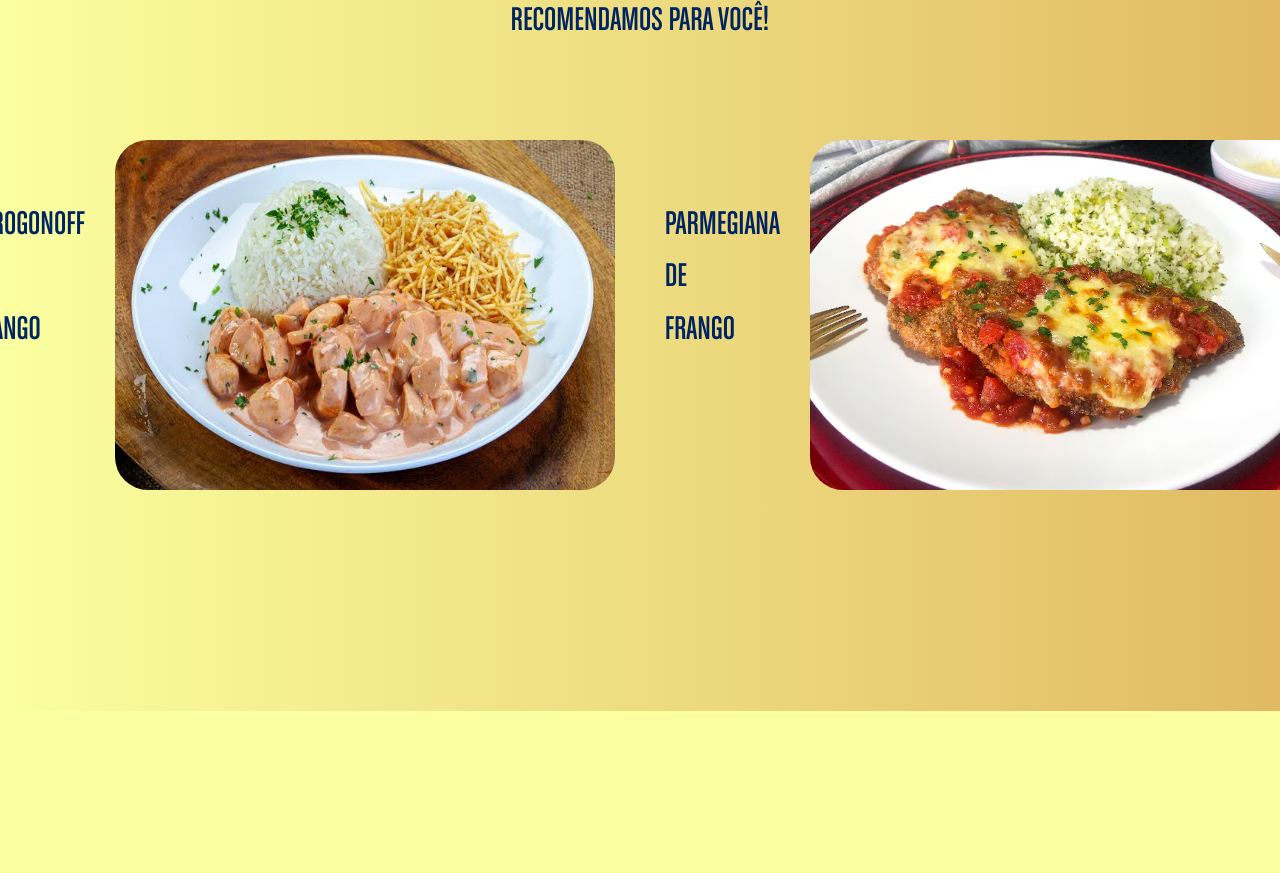
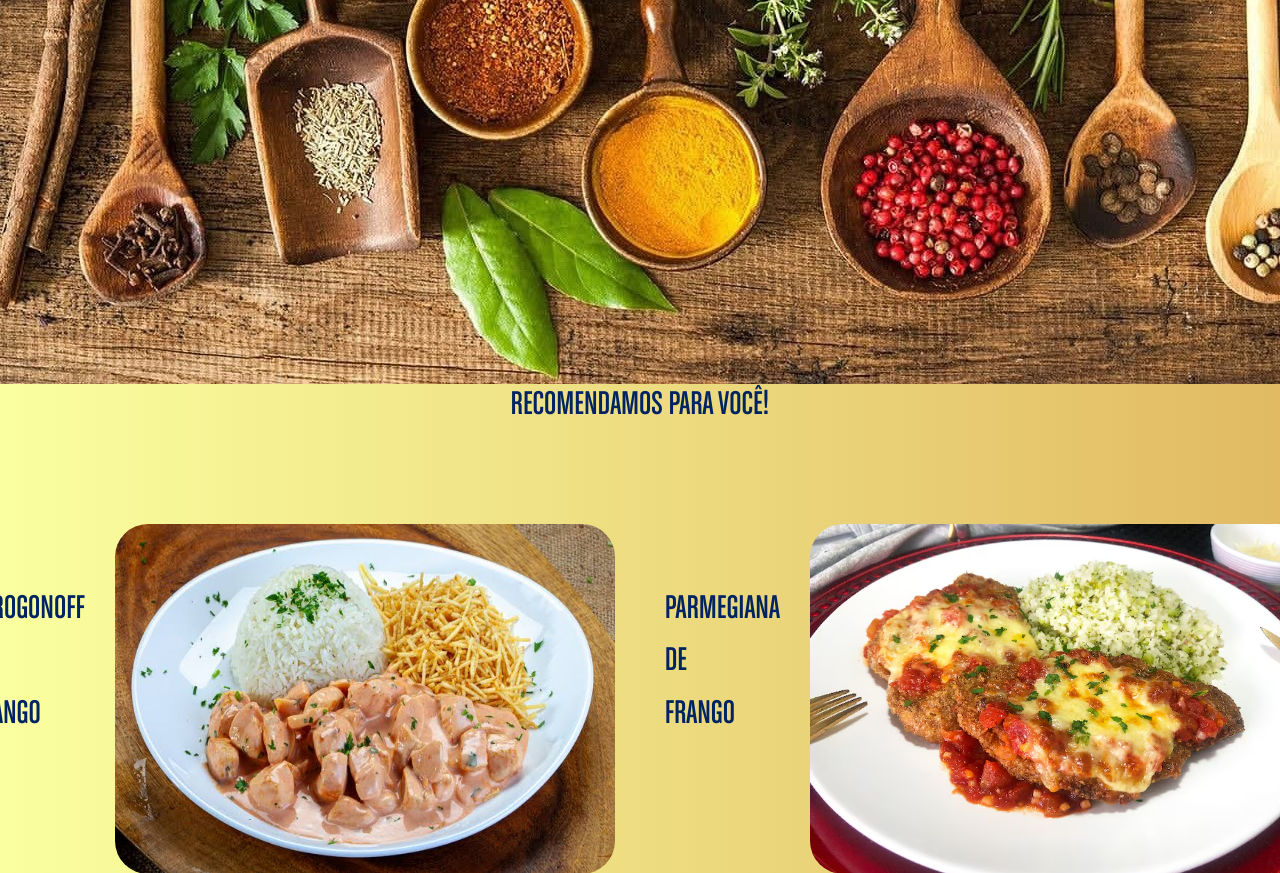
Before and after one commit to Guilherme-Eufrasio/mastercook-em-django, a Django app: page / in a window 1280 px wide; the page is wider, and only the part inside the window is pictured. Shown: the part 89-962 px from the top of that part. Before the commit the page ends 800 px from the top of that part, so only its background shows below. Run offline with Django 5.2, Linux system fonts and the light colour scheme.

Commit message:
Atualizando conteudos

```diff
--- a/mastercook/templates/base.html
+++ b/mastercook/templates/base.html
@@ -4,11 +4,12 @@
 <head>
     <meta charset="UTF-8">
     <meta name="viewport" content="width=device-width, initial-scale=1.0">
+    {% block 'metatags' %} {% endblock %}
+    <title>{% block 'title'%} {% endblock %}</title>
     <link href="https://cdn.jsdelivr.net/npm/bootstrap@5.3.7/dist/css/bootstrap.min.css" rel="stylesheet" integrity="sha384-LN+7fdVzj6u52u30Kp6M/trliBMCMKTyK833zpbD+pXdCLuTusPj697FH4R/5mcr" crossorigin="anonymous">
-    {% block 'head' %} {% endblock %}
     <link rel="stylesheet" href="{% static 'css/main.css'%}">
     <link rel="icon" href="{% static 'img/logo-receita.avif' %}">
-    <title>{% block 'title'%} {% endblock %}</title>
+    {% block 'head' %} {% endblock %}
 </head>
 <body>
     <nav class="menu-container">
@@ -123,7 +124,7 @@
         });
 
         document.addEventListener("DOMContentLoaded", async () => {
-            if (!localStorage.getItem("receitas")) {
+            if (!localStorage.getItem("receitas/*")) {
                 try {
                     const responseReceitas = await fetch("{% static 'dados/receitas.json'%}");
                     const dadosIniciaisReceitas = await responseReceitas.json();
--- a/mastercook/website/templates/index.html
+++ b/mastercook/website/templates/index.html
@@ -6,6 +6,9 @@
 {% endblock %}
 
 {% block 'conteudo'%}
+<header class="cabecalho-banner">
+  <img src="{% static 'img/fundo-comp.jpg' %}" class="fundo" alt="foto complementar">
+</header>
 <h1 class="fav">RECOMENDAMOS PARA VOCÊ!</h1>
     <section class="pratos-destaques">
         <div class="favP" style="order: 1">
```
Also changed, not shown: mastercook/static/img/fundo-comp.jpg (added).
